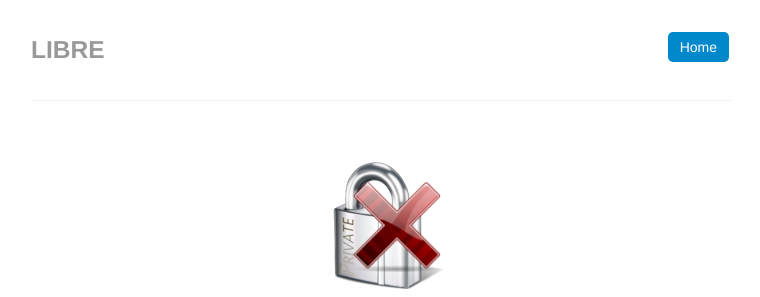
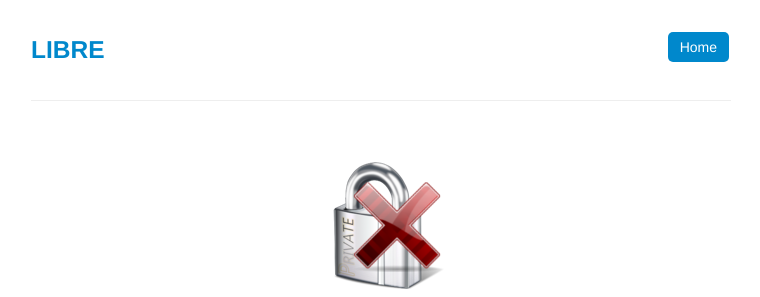
Before and after one commit to commonwealth-of-puerto-rico/libre, a Django app: page / in a window 1280 px wide. Shown: the top 297 px of the page, without its empty margins (259-1019 px from the left). Run offline with Django 3.2, Linux system fonts and the light colour scheme; parts of the project's set-up code (start-up, migrations or seed data) failed here and were passed over.

Commit message:
Add a link to the home view

```diff
--- a/libre/apps/main/templates/home.html
+++ b/libre/apps/main/templates/home.html
@@ -8,7 +8,7 @@
         <ul class="nav nav-pills pull-right">
           <li class="active"><a href="{% url 'home' %}">{% trans 'Home' %}</a></li>
         </ul>
-        <h3 class="muted">{% trans 'LIBRE' %}</h3>
+        <h3><a href='{% url "home" %}'>{% trans 'LIBRE' %}</a></h3>
       </div>
 
       <hr>
```
